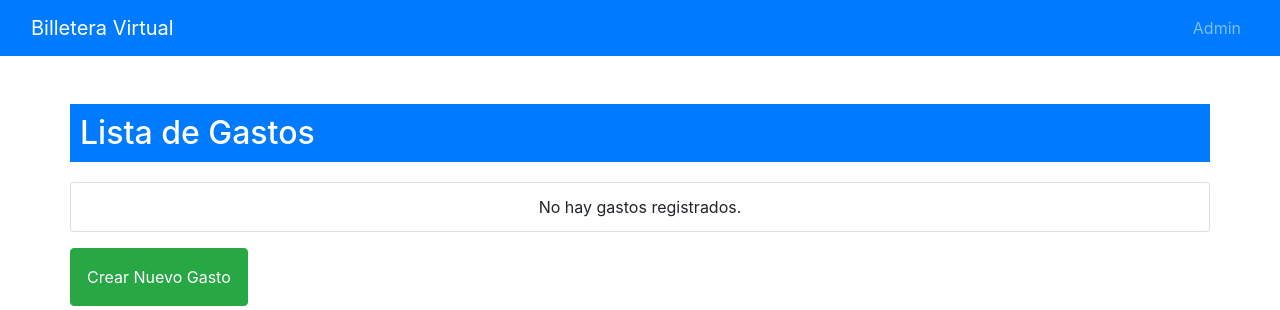
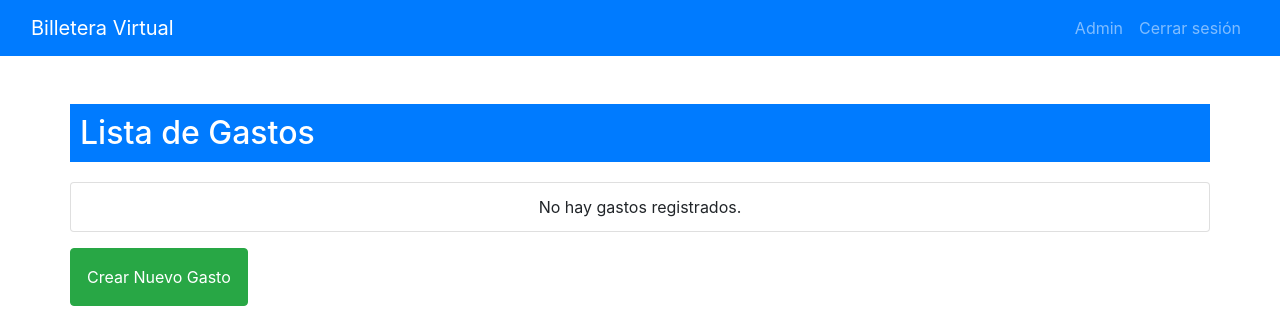
Before and after one commit to Ontos-2021/billetera, a Django app: page / in a window 1280 px wide. Shown: the top 310 px of the page. Run offline with Django 4.2, Linux system fonts and the light colour scheme; the visitor is signed in with stand-in values (Sample User, id 1); data that the repository does not hold is empty; some libraries are stand-ins or nearby versions.

Commit message:
Agregue el link de logout en la barra de navegacion, y actualice .gitignore

```diff
--- a/billetera/gastos/templates/gastos/base.html
+++ b/billetera/gastos/templates/gastos/base.html
@@ -26,6 +26,9 @@
                         <li class="nav-item">
                             <a class="nav-link" href="{% url 'admin:index' %}">Admin</a>
                         </li>
+                        <li class="nav-item">
+                            <a class="nav-link" href="{% url 'logout' %}">Cerrar sesión</a>
+                        </li>
                     </ul>
                 </div>
             </div>
```
Also changed, not shown: 1 other file.
